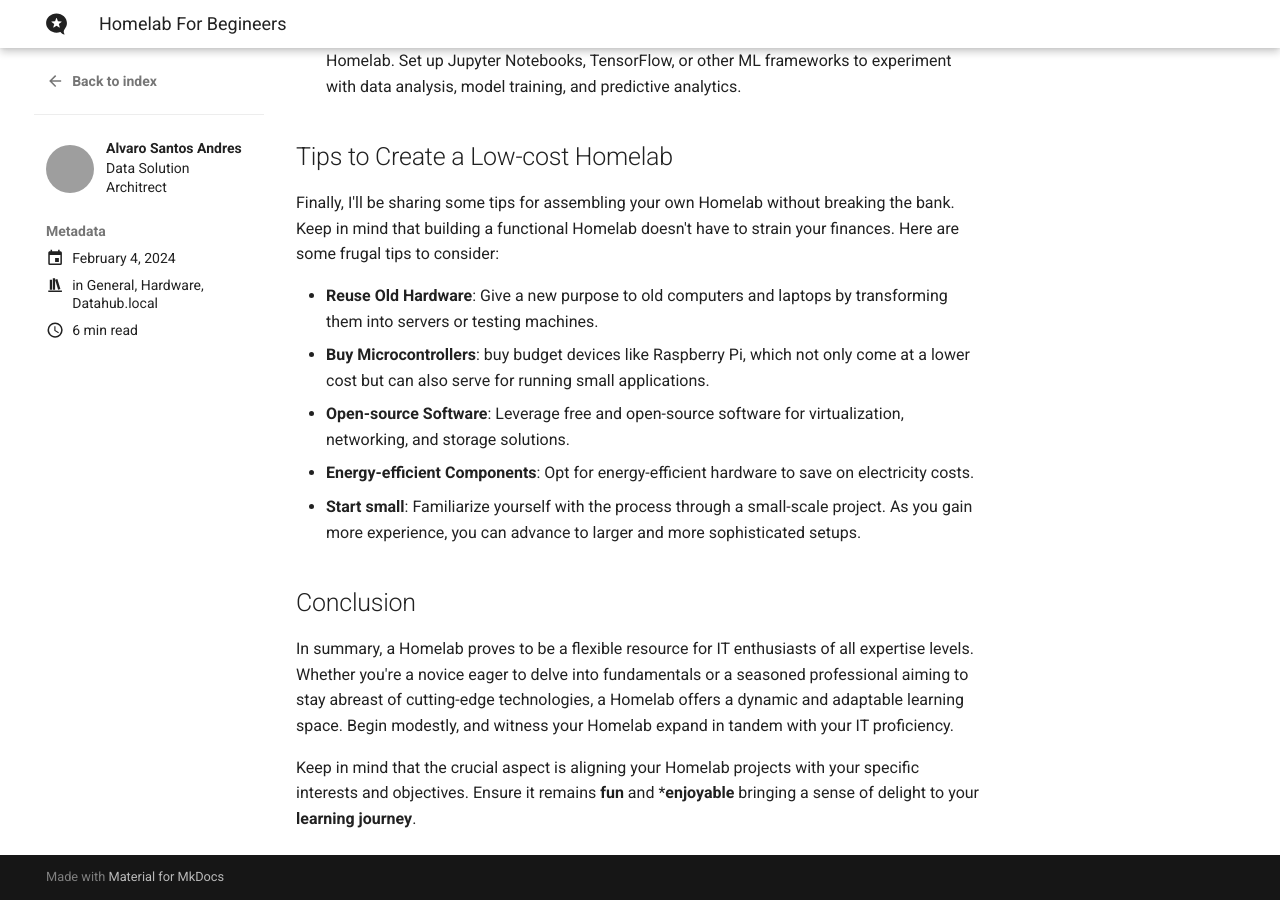
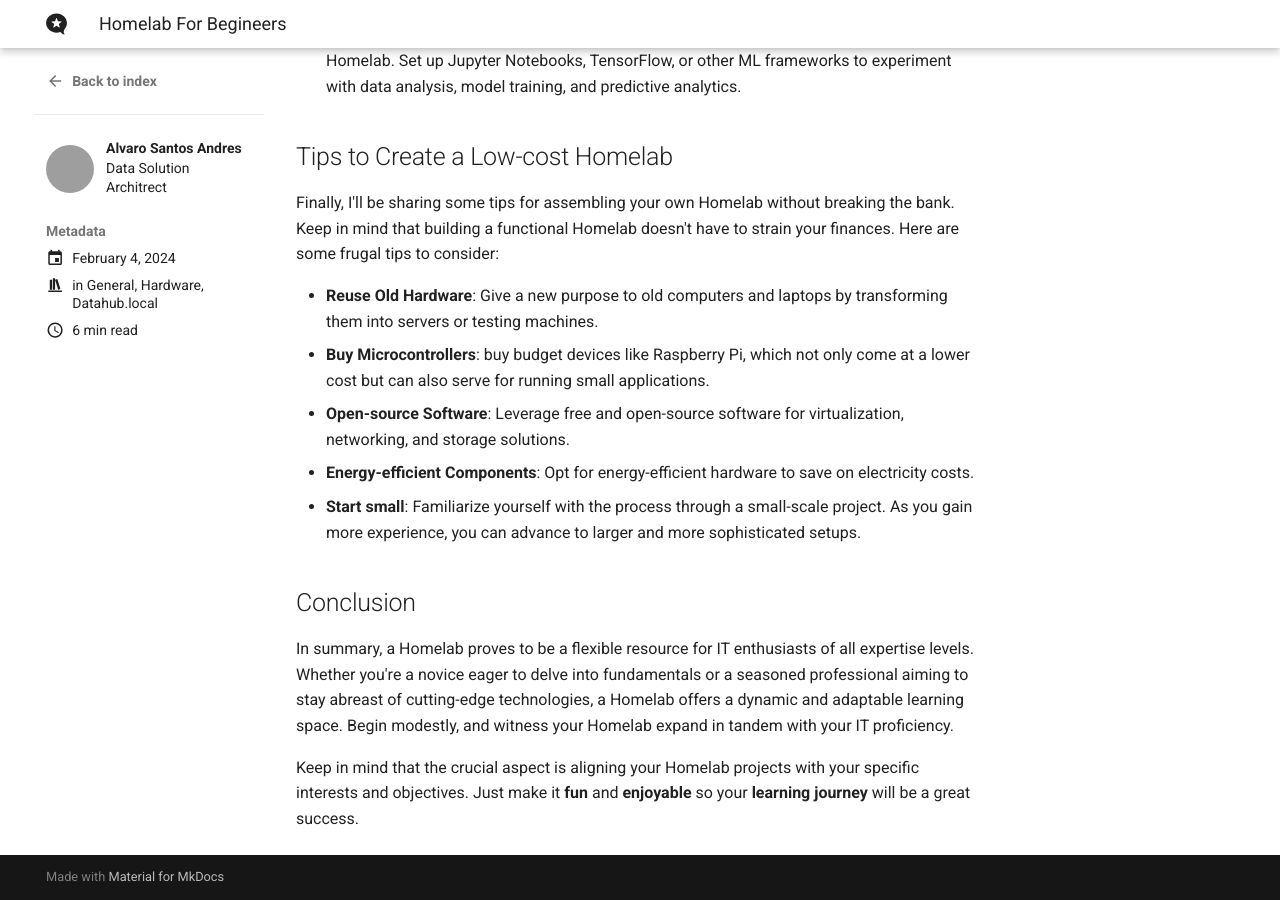
Before and after one commit to alvsanand/alvsanand, an MkDocs documentation site: the page built from docs/blog/posts/202402-homelab-for-begineers.md, in a window 1280 px wide and 900 px high, scrolled down 4424 px. Built offline with MkDocs 1.6.1 and Material for MkDocs 9.7.7, drawn with Linux system fonts in a browser that asks for light colours; grey boxes are pictures that could not be loaded.

Commit message:
fix again

```diff
--- a/docs/blog/posts/202402-homelab-for-begineers.md
+++ b/docs/blog/posts/202402-homelab-for-begineers.md
@@ -141,4 +141,4 @@ Finally, I'll be sharing some tips for assembling your own Homelab without break
 
 In summary, a Homelab proves to be a flexible resource for IT enthusiasts of all expertise levels. Whether you're a novice eager to delve into fundamentals or a seasoned professional aiming to stay abreast of cutting-edge technologies, a Homelab offers a dynamic and adaptable learning space. Begin modestly, and witness your Homelab expand in tandem with your IT proficiency.
 
-Keep in mind that the crucial aspect is aligning your Homelab projects with your specific interests and objectives. Ensure it remains **fun** and ***enjoyable** bringing a sense of delight to your **learning journey**.
+Keep in mind that the crucial aspect is aligning your Homelab projects with your specific interests and objectives. Just make it **fun** and **enjoyable** so your **learning journey** will be a great success.
```
